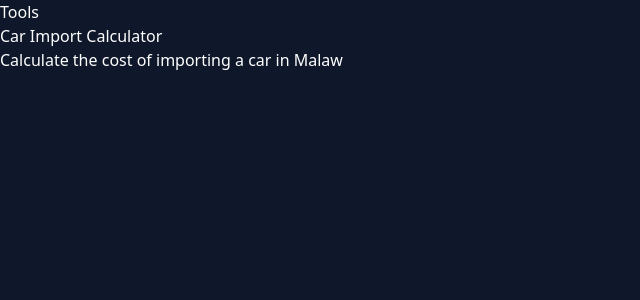
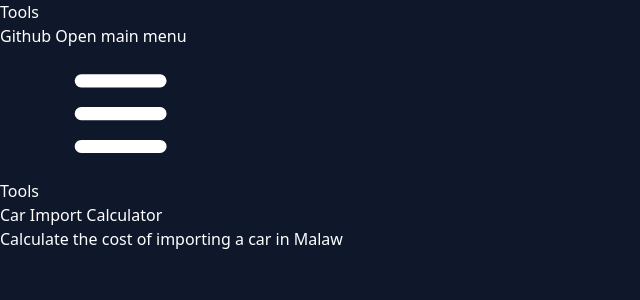
Before and after one commit to sevenreup/toolbox-web, a SvelteKit app: page / in a window 1280 px wide. Shown: the top 300 px of the page, without its empty margins (0-640 px from the left). Built offline with nearby package versions, Linux system fonts and the light colour scheme.

Commit message:
Init MRA calculator (#1)

```diff
--- a/src/routes/+page.svelte
+++ b/src/routes/+page.svelte
@@ -11,7 +11,53 @@
 	];
 </script>
 
-<main class="h-full flex justify-center items-center  w-5/6 md:w-4/6 m-auto">
+<nav
+	class="bg-white px-2 sm:px-4 py-2.5 dark:bg-gray-900 fixed w-full z-20 top-0 left-0 border-b border-gray-200 dark:border-gray-600"
+>
+	<div class="container flex flex-wrap items-center justify-between mx-auto">
+		<a href="/" class="flex items-center">
+			<span class="self-center text-xl font-semibold whitespace-nowrap dark:text-white">Tools</span>
+		</a>
+		<div class="flex md:order-2">
+			<button
+				type="button"
+				class="text-white focus:ring-4 focus:outline-none focus:ring-blue-300 font-medium rounded-lg text-sm px-5 py-2.5 text-center mr-3 md:mr-0  			dark:focus:ring-blue-800"
+				>Github</button
+			>
+			<button
+				data-collapse-toggle="navbar-sticky"
+				type="button"
+				class="inline-flex items-center p-2 text-sm text-gray-500 rounded-lg md:hidden hover:bg-gray-100 focus:outline-none focus:ring-2 focus:ring-gray-200 dark:text-gray-400 dark:hover:bg-gray-700 dark:focus:ring-gray-600"
+				aria-controls="navbar-sticky"
+				aria-expanded="false"
+			>
+				<span class="sr-only">Open main menu</span>
+				<svg
+					class="w-6 h-6"
+					aria-hidden="true"
+					fill="currentColor"
+					viewBox="0 0 20 20"
+					xmlns="http://www.w3.org/2000/svg"
+					><path
+						fill-rule="evenodd"
+						d="M3 5a1 1 0 011-1h12a1 1 0 110 2H4a1 1 0 01-1-1zM3 10a1 1 0 011-1h12a1 1 0 110 2H4a1 1 0 01-1-1zM3 15a1 1 0 011-1h12a1 1 0 110 2H4a1 1 0 01-1-1z"
+						clip-rule="evenodd"
+					/></svg
+				>
+			</button>
+		</div>
+		<div
+			class="items-center justify-between hidden w-full md:flex md:w-auto md:order-1"
+			id="navbar-sticky"
+		>
+			<ul
+				class="flex flex-col p-4 mt-4 border border-gray-100 rounded-lg bg-gray-50 md:flex-row md:space-x-8 md:mt-0 md:text-sm md:font-medium md:border-0 md:bg-white dark:bg-gray-800 md:dark:bg-gray-900 dark:border-gray-700"
+			/>
+		</div>
+	</div>
+</nav>
+
+<main class="h-full flex w-5/6 md:w-4/6 m-auto">
 	<section class="w-full">
 		<h1 class="text-4xl text-center font-bold mb-8">Tools</h1>
 		<div>
--- a/svelte.config.js
+++ b/svelte.config.js
@@ -1,5 +1,6 @@
 import adapter from '@sveltejs/adapter-auto';
 import { vitePreprocess } from '@sveltejs/kit/vite';
+import path from 'path';
 
 /** @type {import('@sveltejs/kit').Config} */
 const config = {
@@ -8,7 +9,10 @@
 	preprocess: vitePreprocess(),
 
 	kit: {
-		adapter: adapter()
+		adapter: adapter(),
+		alias: {
+			'@': path.resolve('./src')
+		}
 	}
 };
 
```
Also changed, not shown: src/routes/mra/car-calculator/+page.svelte (+4 -4 lines), tsconfig.json (+6 -1 lines), src/features/mra/vehicle-import.ts (renamed from src/calculations/vehicle-import.ts).
